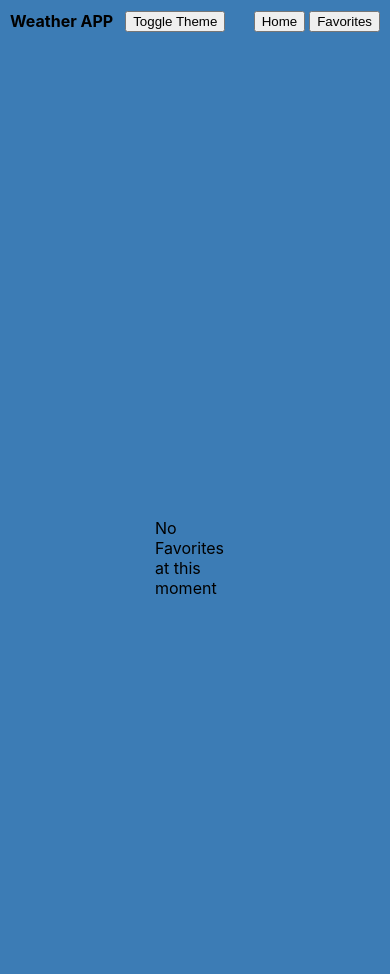
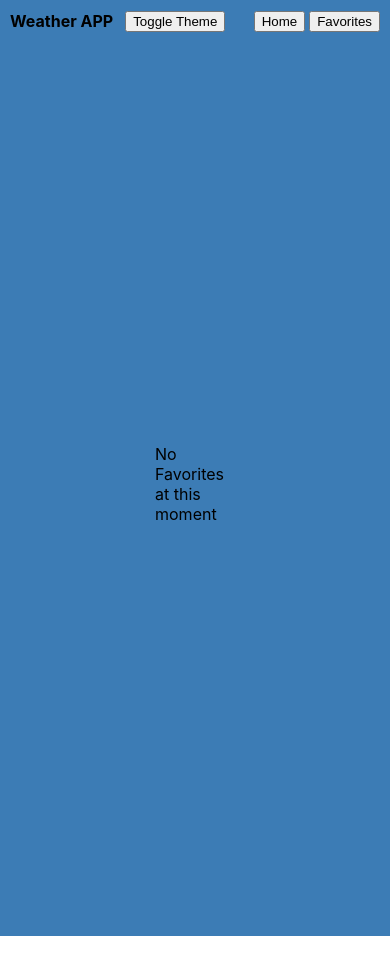
Before and after one commit to tal5579/tal-shwarts-24.6.23, a React (Create React App) app: page /tal-shwarts-24.6.23/favorites in a window 390 px wide. Shown: the top 974 px of the page. After the commit the page ends 936 px from the top, so only its background shows below. Built offline with nearby package versions, Linux system fonts and the light colour scheme; the HTML template or start-up script is replaced by a standard one.

Commit message:
fix styles mobile

```diff
--- a/src/pages/Favorites/Favorites.module.scss
+++ b/src/pages/Favorites/Favorites.module.scss
@@ -17,7 +17,8 @@
   width: 80vw;
 
   @media screen and (max-width: 754px) {
-    height: 120vh;
+    padding-top: 20px;
+    height: 100vh;
   }
 }
 
@@ -45,6 +46,7 @@
   padding: 45px;
   height: 100%;
   width: 100%;
+  white-space: nowrap;
 }
 
 .weather__section__center__card_top {
--- a/src/pages/Home/Home.module.scss
+++ b/src/pages/Home/Home.module.scss
@@ -20,7 +20,7 @@
   width: 80vw;
 
   @media screen and (max-width: 754px) {
-    height: 100vh;
+    height: 110vh;
   }
 }
 
@@ -80,4 +80,5 @@
   padding: 10px;
   height: 100%;
   width: 100%;
+  white-space: nowrap;
 }
```
